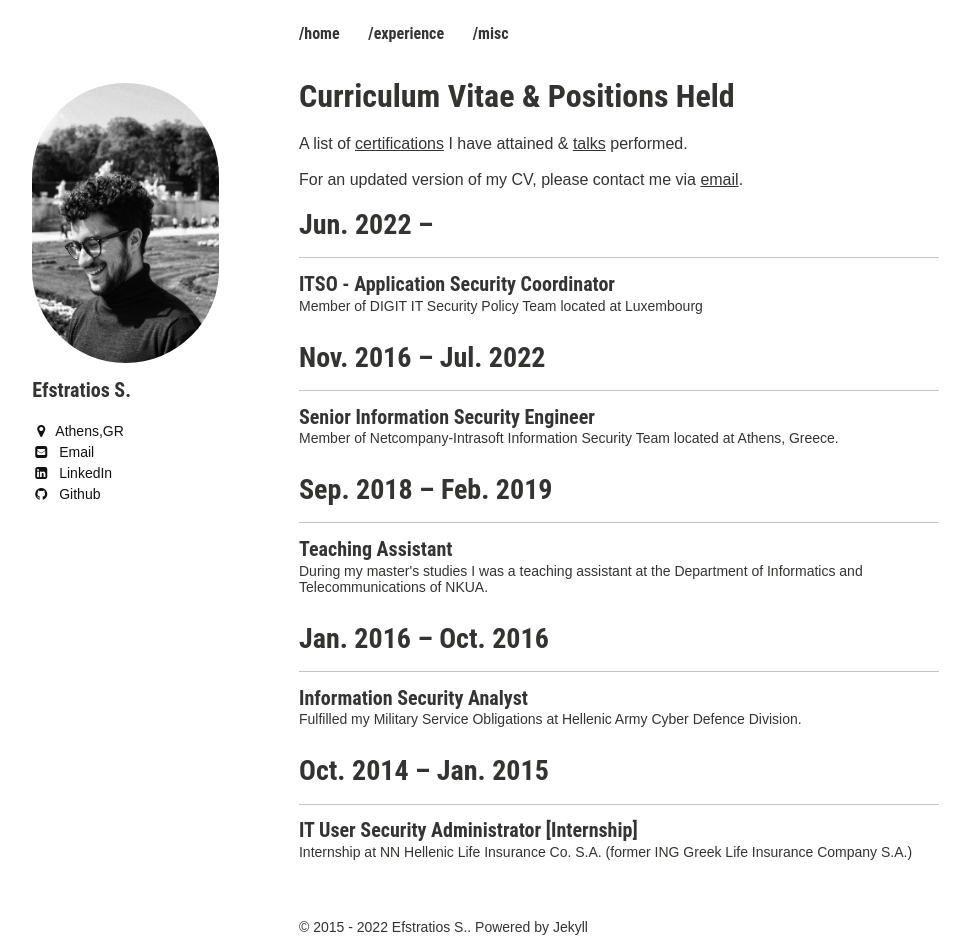
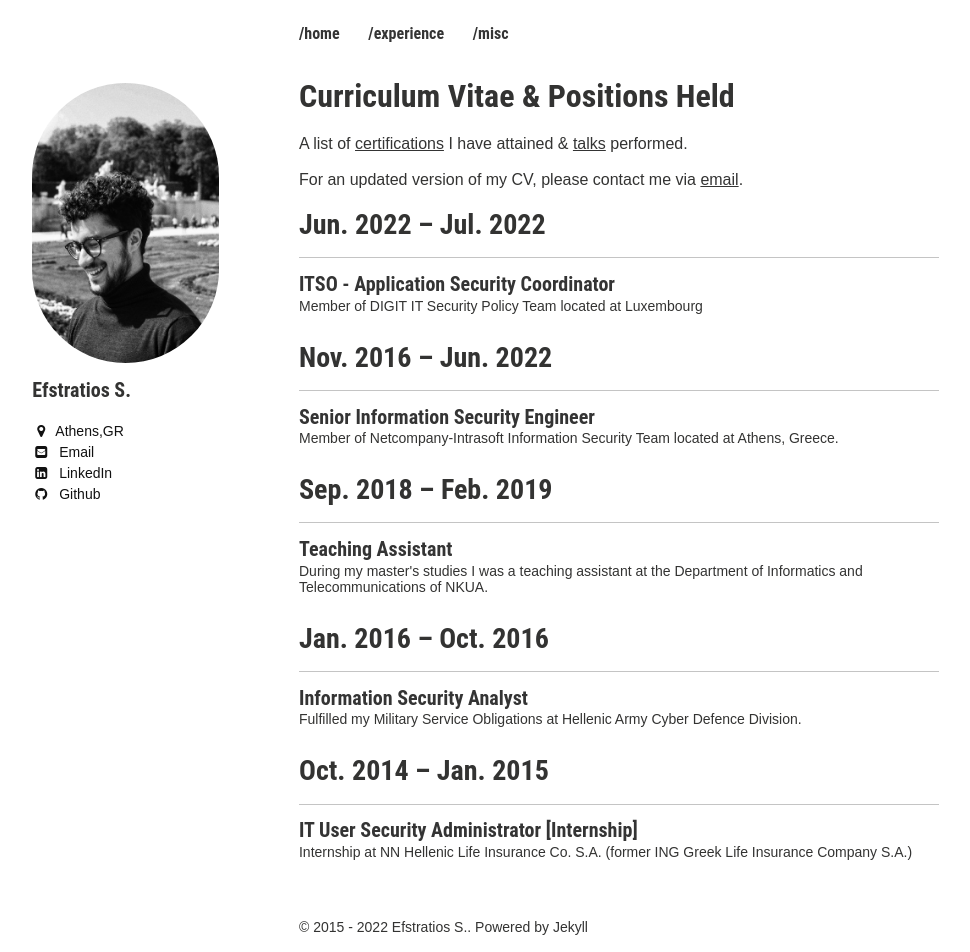
Before and after one commit to efstratios/efstratios.github.io, a Jekyll site: the page built from experience/index.md, in a window 1280 px wide. Shown: the whole page, without its empty margins (21-991 px from the left). Built offline with Jekyll 4.4.1, drawn with Linux system fonts in a browser that asks for light colours.

Commit message:
updated dates

```diff
--- a/_layouts/post-index.html
+++ b/_layouts/post-index.html
@@ -43,7 +43,7 @@
     {% for post in sorted %}
      {% capture year %}{{ post.date | date: '%b. %Y' }}{% endcapture %}
       {% if year != written_year and nyear != written_year %}
-      {% if post.title == 'Senior Information Security Engineer' %}
+      {% if post.title == 'ITSO - Application Security Coordinator' %}
           <h3> {{ year }} &#8211; <span id="date"></span> </h3>
         {% else %}
           <h3> {{ year }} &#8211; {{post.end_date | date: '%b. %Y' }} </h3>
```
